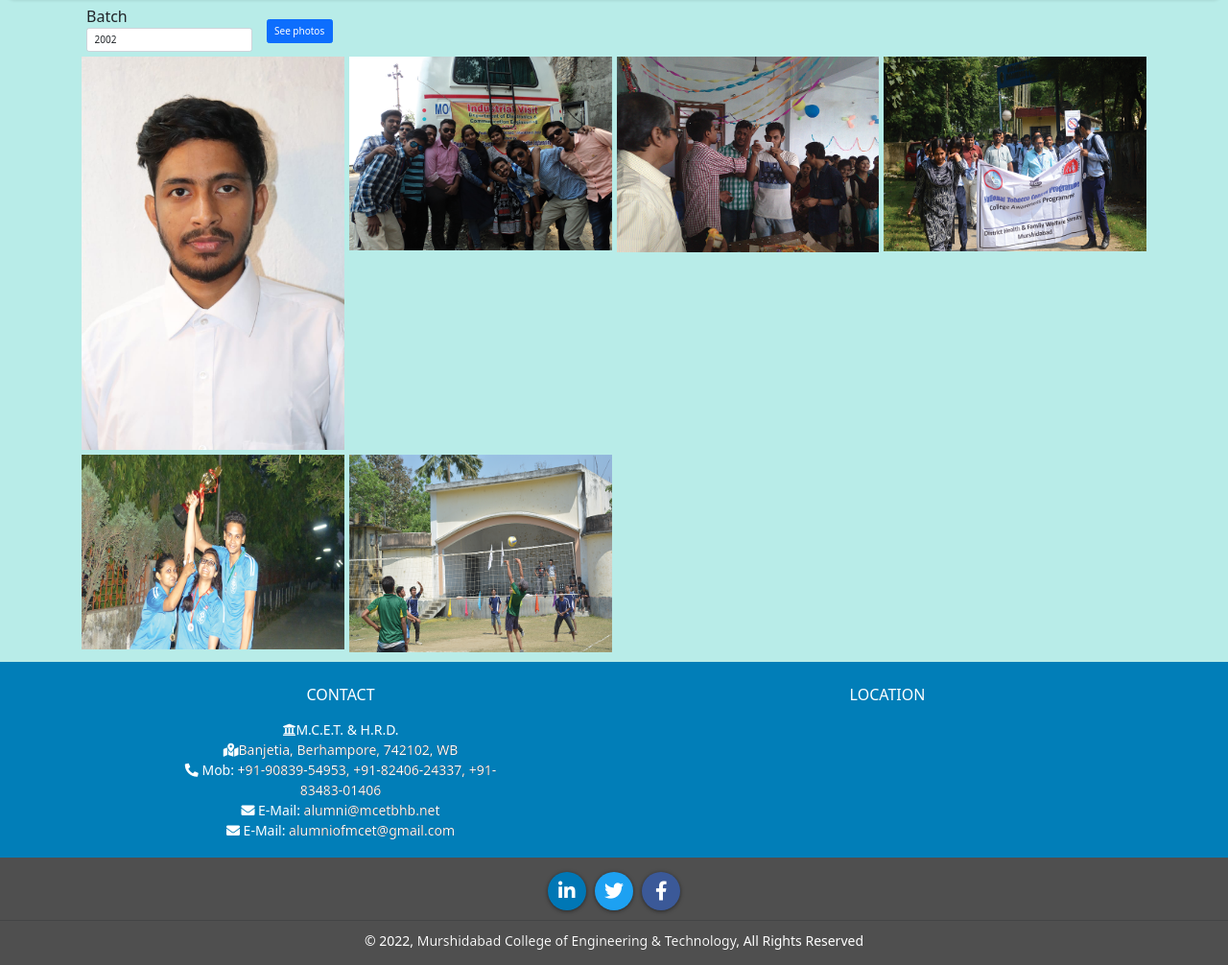
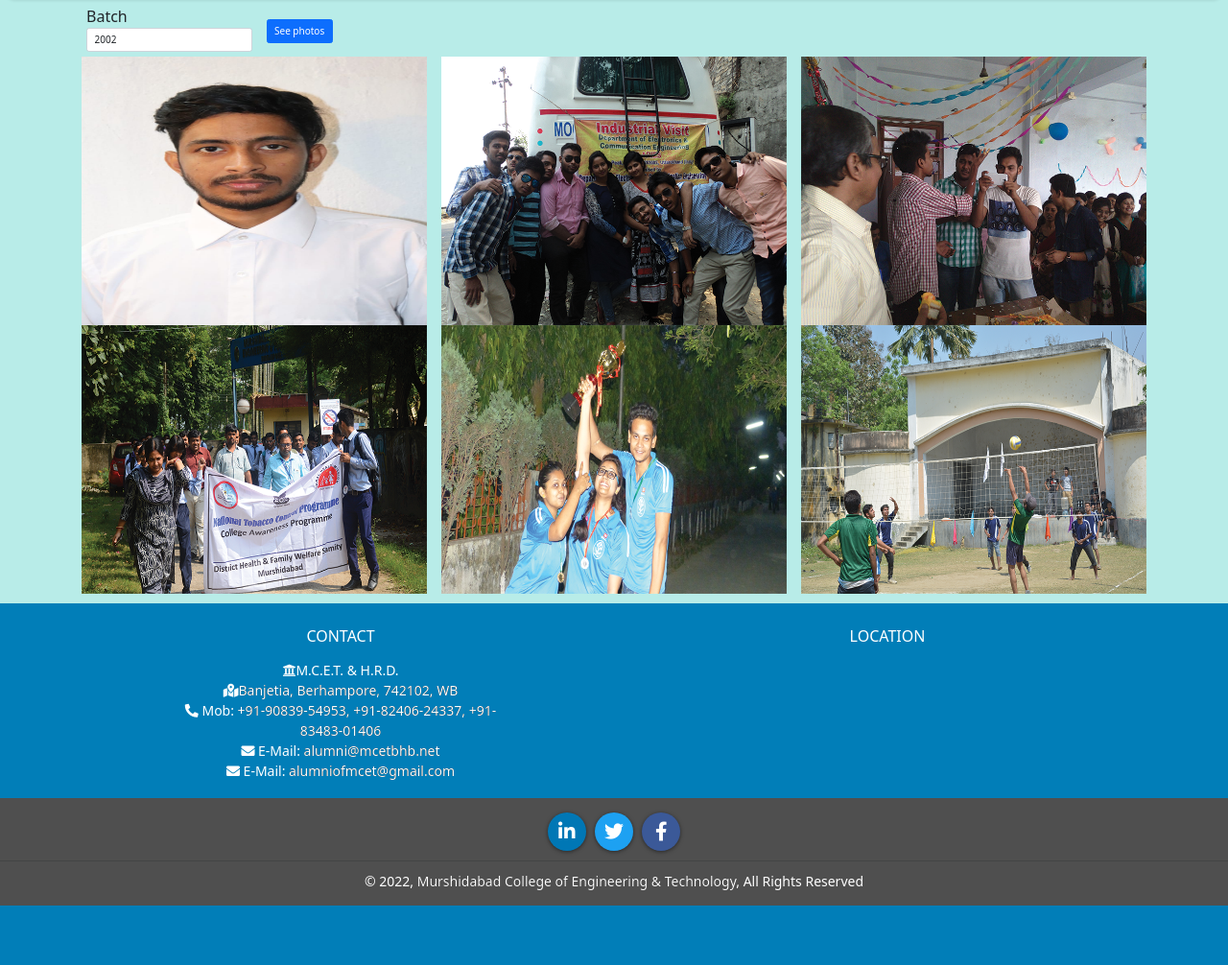
Before and after one commit to MCET-Alumni/MCET-Alumni-Website, a Django app: page /alumni/gallery in a window 1280 px wide. Shown: the part 157-1163 px from the top of the page at 96% size. After the commit the page ends 1101 px from the top, so only its background shows below. Run offline with Django 4.2, Linux system fonts and the light colour scheme; data comes from the database, SQL or seed files in the repository; both versions use the stored data as it was after the commit; grey boxes are pictures that could not be loaded.

Commit message:
gallery page done

```diff
--- a/mcet_alumni/alumni/templates/alumni/gallery.html
+++ b/mcet_alumni/alumni/templates/alumni/gallery.html
@@ -34,9 +34,11 @@
     </div>
     {% else %}
     <div class="container">
-        <div class="img-grid">
+        <div class="row">
             {% for url in photos_urls %}
-            <a href="{{url}}"><img class="gal-img" src="{{ url }}" alt=""> </a>
+            <div class="col-md-4 m-0">
+                <a href="{{url}}"><img class="gal-img" src="{{ url }}" alt="alumni_photo" style='height: 280px; width: 100%;'> </a>
+            </div>
             {% endfor %}
         </div>
     </div>
```
Also changed, not shown: mcet_alumni/db.sqlite3, mcet_alumni/media/gallery/DSC04640.png (added), mcet_alumni/media/gallery/DSC_0025.png (added), mcet_alumni/media/gallery/DSC_0199.png (added), mcet_alumni/media/gallery/IMG_20150908_135945.png (added), mcet_alumni/media/gallery/P1230593.png (added).
